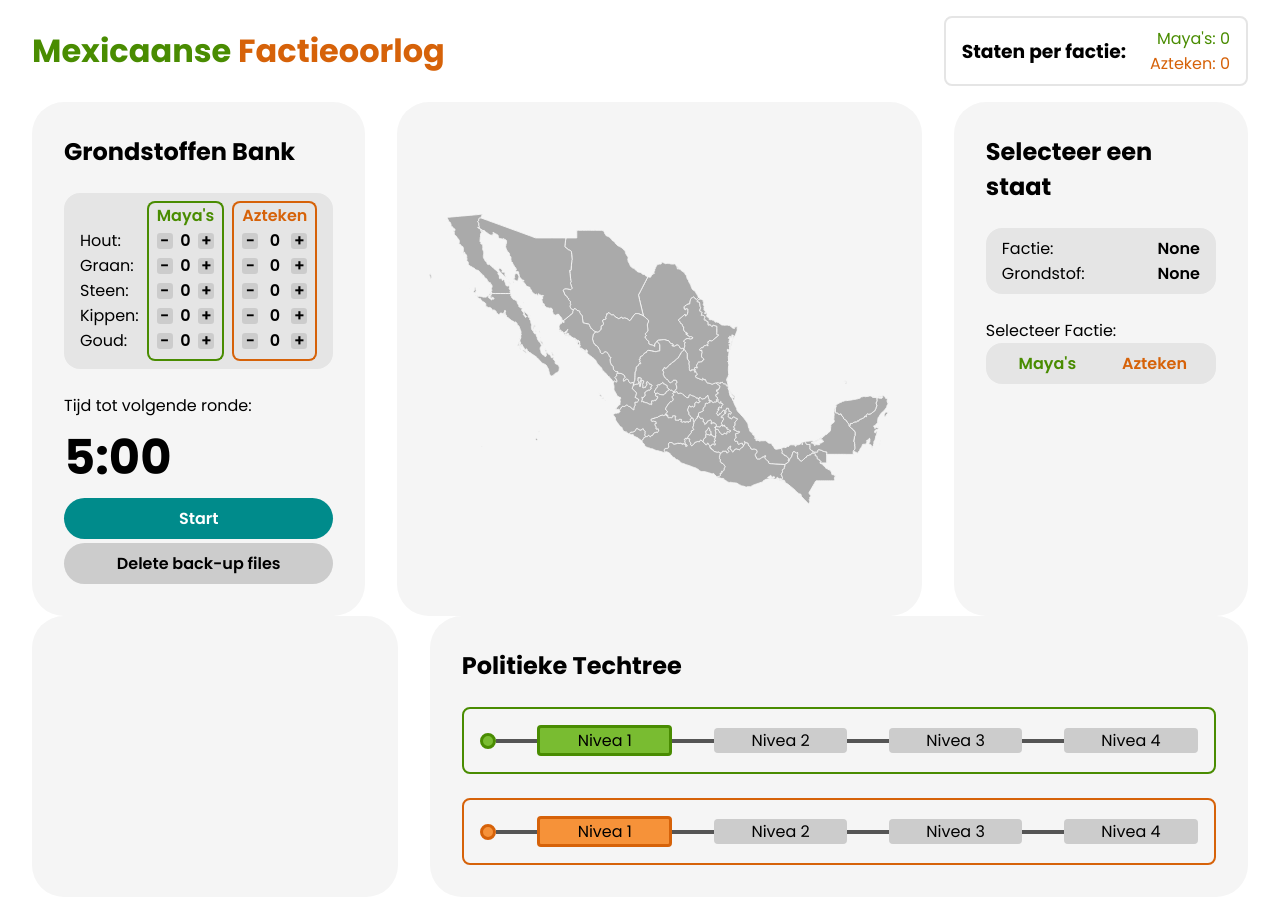
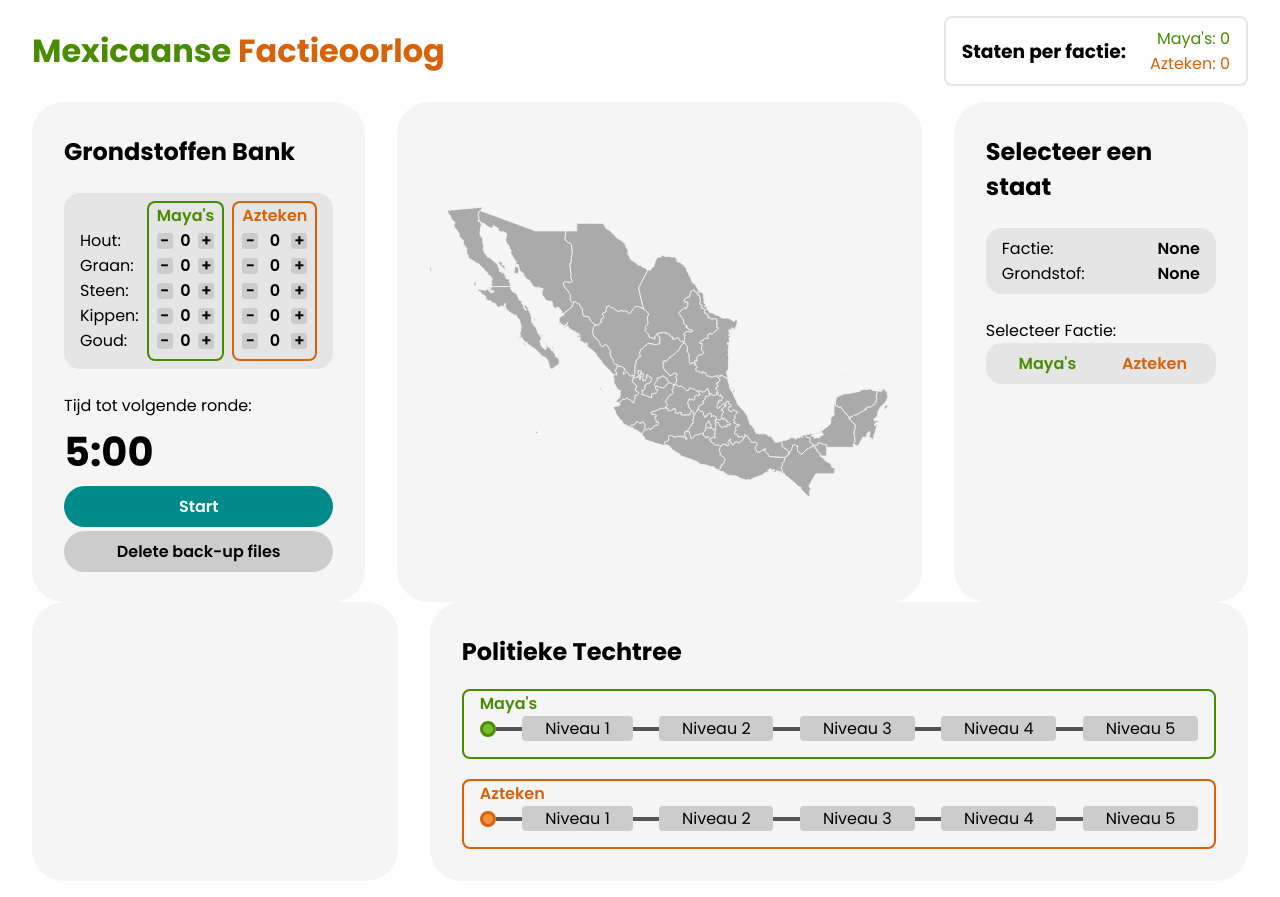
Before and after one commit to sanDer153/mexico_staten_spel, a plain HTML site: page index.html in a window 1280 px wide. Both pictures are taken after a click on the element 487 px from the left and 740 px from the top of the page. Drawn offline with Linux system fonts and the light colour scheme.

Commit message:
add techtree functionality

```diff
--- a/config.js
+++ b/config.js
@@ -3,6 +3,49 @@ const factions = ["none", "maya's", "azteken"];
 
 // time in millis --> 5min = 300000
 const timeBetweenTurns = 10000;
+
+// Config voor politieke technologie boom
+// 0 : Standaard niveau bij het begin al geactiveerd
+// text: tekst zichtbaar in de boom
+// friendlyReferendumChance: de kans op referendum succes
+// enemyReferendumModifier: wordt afgetrokken van de succeskans van het andere team
+const polTechtree = {
+  0: {
+    text: "",
+    friendlyReferendumChance: 0.1,
+    enemyReferendumModifier: 0,
+  },
+  1: {
+    text: "Niveau 1",
+    friendlyReferendumChance: 0.15,
+    enemyReferendumModifier: 0.025,
+  },
+  2: {
+    text: "Niveau 2",
+    friendlyReferendumChance: 0.25,
+    enemyReferendumModifier: 0.05,
+  },
+  3: {
+    text: "Niveau 3",
+    friendlyReferendumChance: 0.35,
+    enemyReferendumModifier: 0.1,
+  },
+  3: {
+    text: "Niveau 3",
+    friendlyReferendumChance: 0.4,
+    enemyReferendumModifier: 0.15,
+  },
+  4: {
+    text: "Niveau 4",
+    friendlyReferendumChance: 0.45,
+    enemyReferendumModifier: 0.2,
+  },
+  5: {
+    text: "Niveau 5",
+    friendlyReferendumChance: 0.5,
+    enemyReferendumModifier: 0.25,
+  },
+};
 
 const initialMapState = {
   "baja-california": {
--- a/index.html
+++ b/index.html
@@ -501,26 +501,12 @@
         <div class="techtree module">
           <h2>Politieke Techtree</h2>
           <div class="m-techtree">
-            <div class="origin techtree__active"></div>
-            <div class="line"></div>
-            <div class="techtree__level techtree__active">Nivea 1</div>
-            <div class="line"></div>
-            <div class="techtree__level">Nivea 2</div>
-            <div class="line"></div>
-            <div class="techtree__level">Nivea 3</div>
-            <div class="line"></div>
-            <div class="techtree__level">Nivea 4</div>
+            <p style="font-weight: 600; color: #498c01">Maya's</p>
+            <div class="techtree__tree" id="techtree-m"></div>
           </div>
           <div class="a-techtree">
-            <div class="origin techtree__active"></div>
-            <div class="line"></div>
-            <div class="techtree__level techtree__active">Nivea 1</div>
-            <div class="line"></div>
-            <div class="techtree__level">Nivea 2</div>
-            <div class="line"></div>
-            <div class="techtree__level">Nivea 3</div>
-            <div class="line"></div>
-            <div class="techtree__level">Nivea 4</div>
+            <p style="font-weight: 600; color: #d66209">Azteken</p>
+            <div class="techtree__tree" id="techtree-a"></div>
           </div>
         </div>
       </div>
--- a/index.js
+++ b/index.js
@@ -5,6 +5,11 @@ let aztecStatecount = 0;
 
 let timerRunning = false;
 let timerStart;
+
+const maxTechtreeLevel =
+  Object.keys(polTechtree)[Object.keys(polTechtree).length - 1];
+let mayaTechtreeLevel = 0;
+let aztecTechtreeLevel = 0;
 
 const bank = {
   "maya's": {
@@ -205,8 +210,66 @@ function reloadStatecounters() {
   document.getElementById("a-statecount").innerHTML = `${aztecStatecount}`;
 }
 
+function setTechLevel(faction, level) {
+  if (level >= 0 && level <= maxTechtreeLevel) {
+    if (faction === "maya") mayaTechtreeLevel = level;
+    if (faction === "aztec") aztecTechtreeLevel = level;
+  }
+  updateTechtreeUI();
+}
+
+function loadTechtreeHtml() {
+  ["m", "a"].forEach((factionId) => {
+    let html = `<div class="origin techtree__active" id="techtree__${factionId}-0" onclick="setTechLevel('${
+      factionId === "m" ? "maya" : "aztec"
+    }', 0);"></div>`;
+    for (const level in polTechtree) {
+      if (level !== "0") {
+        html += `<div class="line"></div>`;
+        html += `<div class="techtree__level" id="techtree__${factionId}-${level}" onclick="setTechLevel('${
+          factionId === "m" ? "maya" : "aztec"
+        }', ${level});">${polTechtree[level].text}</div>`;
+      }
+    }
+    document.getElementById(`techtree-${factionId}`).innerHTML = html;
+  });
+}
+
+function removeActiveTechtreeUI() {
+  let level = 0;
+  while (level <= maxTechtreeLevel) {
+    document
+      .getElementById(`techtree__m-${level}`)
+      .classList.remove("techtree__active");
+    document
+      .getElementById(`techtree__a-${level}`)
+      .classList.remove("techtree__active");
+    level += 1;
+  }
+}
+
+function updateTechtreeUI() {
+  removeActiveTechtreeUI();
+
+  let level = 0;
+  while (level <= mayaTechtreeLevel) {
+    document
+      .getElementById(`techtree__m-${level}`)
+      .classList.add("techtree__active");
+    level += 1;
+  }
+  level = 0;
+  while (level <= aztecTechtreeLevel) {
+    document
+      .getElementById(`techtree__a-${level}`)
+      .classList.add("techtree__active");
+    level += 1;
+  }
+}
+
 function init() {
   reloadStatecounters();
+  loadTechtreeHtml();
 }
 
 init();
--- a/style.css
+++ b/style.css
@@ -86,6 +86,7 @@
   flex-direction: row;
   padding: 0 2rem;
   gap: 2rem;
+  max-height: 500px;
 }
 
 .left {
@@ -161,7 +162,7 @@
 }
 
 .timer__timer {
-  font-size: 3rem;
+  font-size: 2.5rem;
 }
 
 .center {
@@ -237,6 +238,7 @@
 
 .techtree {
   flex: 2.5;
+  gap: 1.25rem;
 }
 
 .m-techtree,
@@ -245,9 +247,9 @@
   border: 2px solid;
   border-radius: 0.5rem;
   display: flex;
-  flex-direction: row;
-  padding: 1rem;
-  align-items: center;
+  flex-direction: column;
+  padding: 0 1rem 1rem;
+  align-items: begin;
 }
 
 .m-techtree {
@@ -256,6 +258,12 @@
 
 .a-techtree {
   border-color: #d66209;
+}
+
+.techtree__tree {
+  display: flex;
+  flex-direction: row;
+  align-items: center;
 }
 
 .origin {
@@ -274,6 +282,11 @@
   text-align: center;
   border-radius: 0.25rem;
   background-color: #cccccc;
+  cursor: pointer;
+}
+
+.techtree__level:hover {
+  background-color: #aaaaaa;
 }
 
 .m-techtree .techtree__active {
```
